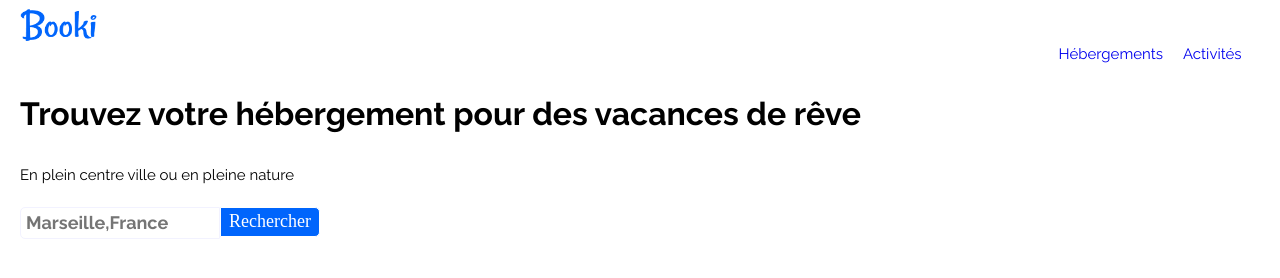
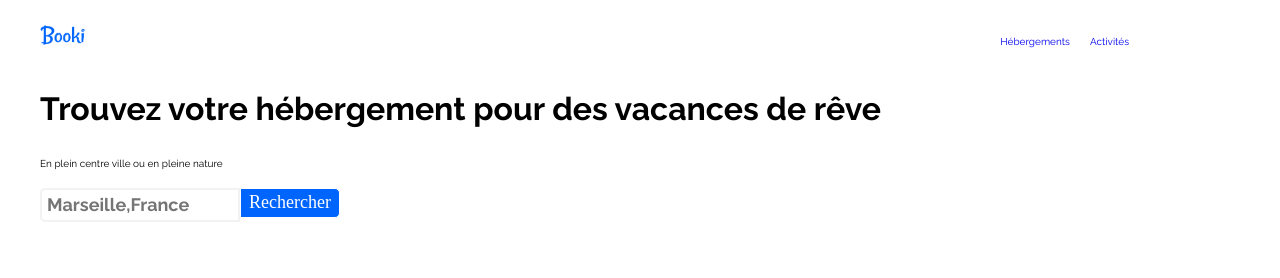
Before and after one commit to VSABernard/P2Booki, a plain HTML site: page index.html in a window 1280 px wide. Drawn offline with nearby package versions, Linux system fonts and the light colour scheme.

Commit message:
P2 - correction nav

```diff
--- a/css/style.css
+++ b/css/style.css
@@ -12,6 +12,7 @@
     flex-direction: column;
     width: 100%;
     height: 100%;
+    margin: 20px;
 }
 
 /* header */
@@ -26,7 +27,7 @@ header{
     display: flex;
     flex-direction: row;
     width: 97%;
-    height: 75px;
+    height: 50px;
     margin-left: 20px;
 }
 
@@ -38,41 +39,42 @@ header{
 }
 
 .logo img{
-    width: 120px;
-    height: 50px;
+    width: 70px;
+    height: 30px;
 }
 
 nav{
     width: 300px;
     height: 40px;
-    float: right;
     flex: 1;
 
 }
 
 nav ul{
-    float: right;
     display: flex;
+    align-content: flex-end;
     justify-content: center;
     align-items: center;
+    align-self: flex-start;
 }
 
 nav li{
     list-style: none;
     margin-right: 20px;
-    margin-top: 30px;
-    font-size: 15px;
+    font-size: 10px;
 }
 
 nav a{
     text-decoration: none;
-    font-family: 'Raleway', Arial;
+    font-family: 'Raleway', 'Comic Sans MS';
     font-weight: normal;
     padding-bottom: 3px;
 }
 
 nav a:hover{
     color: #0065FC;               /* couleur bleu */
+    text-decoration: #0065FC;
+    text-decoration-line: overline;
 }
 
 .search{
@@ -85,7 +87,7 @@ h1{
     flex-direction: column;
     font-family: 'Raleway', 'Comic Sans MS';
     font-weight: bold;
-    font-size: 20px;
+    font-size: 17px;
   }
 
 h2{
@@ -93,7 +95,7 @@ h2{
     flex-direction: column;
     font-family: 'Raleway', 'Comic Sans MS';
     font-weight: normal;
-    font-size: 15px;
+    font-size: 10px;
 }
 
 .search{
@@ -109,7 +111,7 @@ h2{
 .srch{
     font-family: 'Raleway', 'Comic Sans MS';
     width: 200px;
-    border: 1px solid #f2f2ff;
+    border: 2px solid #f2f2f2;
     margin: 10px 0px;
     font-size: 18px;
     font-weight: bold;
--- a/index.html
+++ b/index.html
@@ -9,12 +9,13 @@
             @import url('https://fonts.googleapis.com/css2?family=Raleway:wght@100;200;300;400;500;600;700;800;900&display=swap');
         </style>
         <link rel="stylesheet" href="https://cdn.jsdelivr.net/npm/@fortawesome/fontawesome-free@5.15.4/css/fontawesome.min.css" integrity="sha384-jLKHWM3JRmfMU0A5x5AkjWkw/EYfGUAGagvnfryNV3F9VqM98XiIH7VBGVoxVSc7" crossorigin="anonymous">
-        <title>>Booki - Site d'hebergement</title>
+        <title>>Booki</title>
     </head>
 
     <body>
-        <div class="main">
+            <div class="main">
             <header>
+                <!--logo et barres de navigation-->
                 <div class="title">
                     <div class="logo">
                         <img src="images/logo/Booki.png" alt="logo de Booki" />
@@ -26,6 +27,8 @@
                         </ul>
                     </nav>
                 </div>
+
+                <!--button de recherche-->
                 <div class="search">
                     <h1>Trouvez votre hébergement pour des vacances de rêve</h1>
                     <h2>En plein centre ville ou en pleine nature</h2>
```
